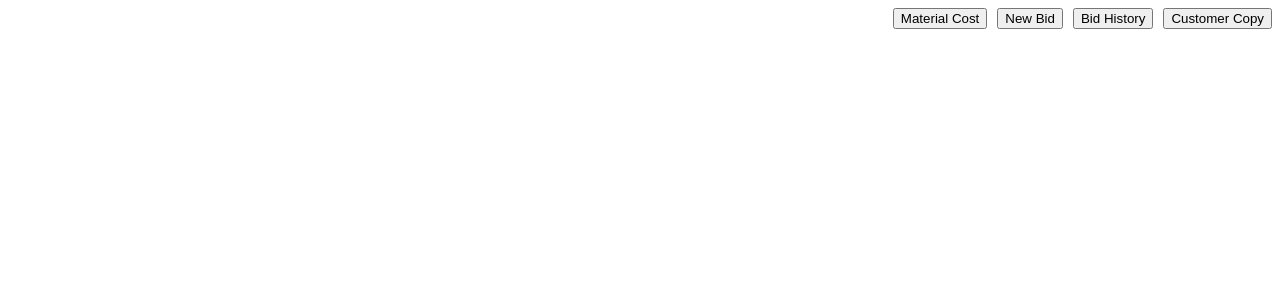
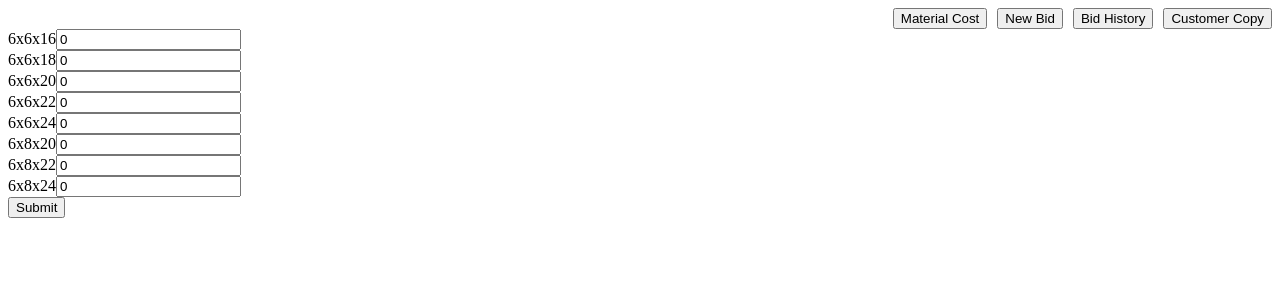
Before and after one commit to ryancriswell/WallaceBidGenerator, a React (Create React App) app in the folder bid_sheet/: page / in a window 1280 px wide. Shown: the top 300 px of the page. Built offline with nearby package versions, Linux system fonts and the light colour scheme.

Commit message:
Feature branch: take user input and post to database

```diff
--- a/bid_sheet/src/App.js
+++ b/bid_sheet/src/App.js
@@ -1,9 +1,11 @@
 import Navbar from "./components/Navbar";
+import PostCount from "./components/PostCount";
 
 function App() {
   return (
     <div>
       <Navbar/>
+      <PostCount/>
     </div>
   );
 }
--- a/bid_sheet/src/components/Navbar.js
+++ b/bid_sheet/src/components/Navbar.js
@@ -8,7 +8,7 @@ export default function Navbar(){
     function buttonMaker(bodyText){
         let buttons = []
         for (let i=0; i<bodyText.length; i++){
-            buttons.push(<button className="Navbar_button">{bodyText[i]}</button>)
+            buttons.push(<button key={i} className="Navbar_button">{bodyText[i]}</button>)
         }
         return(buttons);
     }
--- /dev/null
+++ b/bid_sheet/src/components/PostCount.js
@@ -0,0 +1,38 @@
+
+export default function PostCount(){
+
+
+
+    // TODO: hold the sizes in state so when we change the module it will retain the data
+
+
+
+    /**
+     * Generates a label with that size and an input box to enter
+     * the quantity of that post size that is needed.
+     * @param {String[]} sizes - The size of the post
+     * @returns Array of JSX objects which hold label and input pairs
+     */
+    function postFieldMaker(sizes){
+        let fieldCount=sizes.length
+        let inputs = []
+        for (let i=0; i<fieldCount; i++){
+            inputs.push(
+            <div key={i}>
+                <label>{sizes[i]}</label>
+                <input className="PostCount_input"
+                    label={sizes[i]} defaultValue={0} />
+            </div>
+            )
+        }
+        return (inputs);
+    }
+
+    return(
+        <form>
+            {postFieldMaker(["6x6x16","6x6x18","6x6x20","6x6x22",
+                        "6x6x24","6x8x20","6x8x22","6x8x24"])}
+            <input type="submit" text="Submit" />
+        </form>
+    )
+}
```
Also changed, not shown: bid_sheet/public/styles.css (line endings or trailing spaces).
